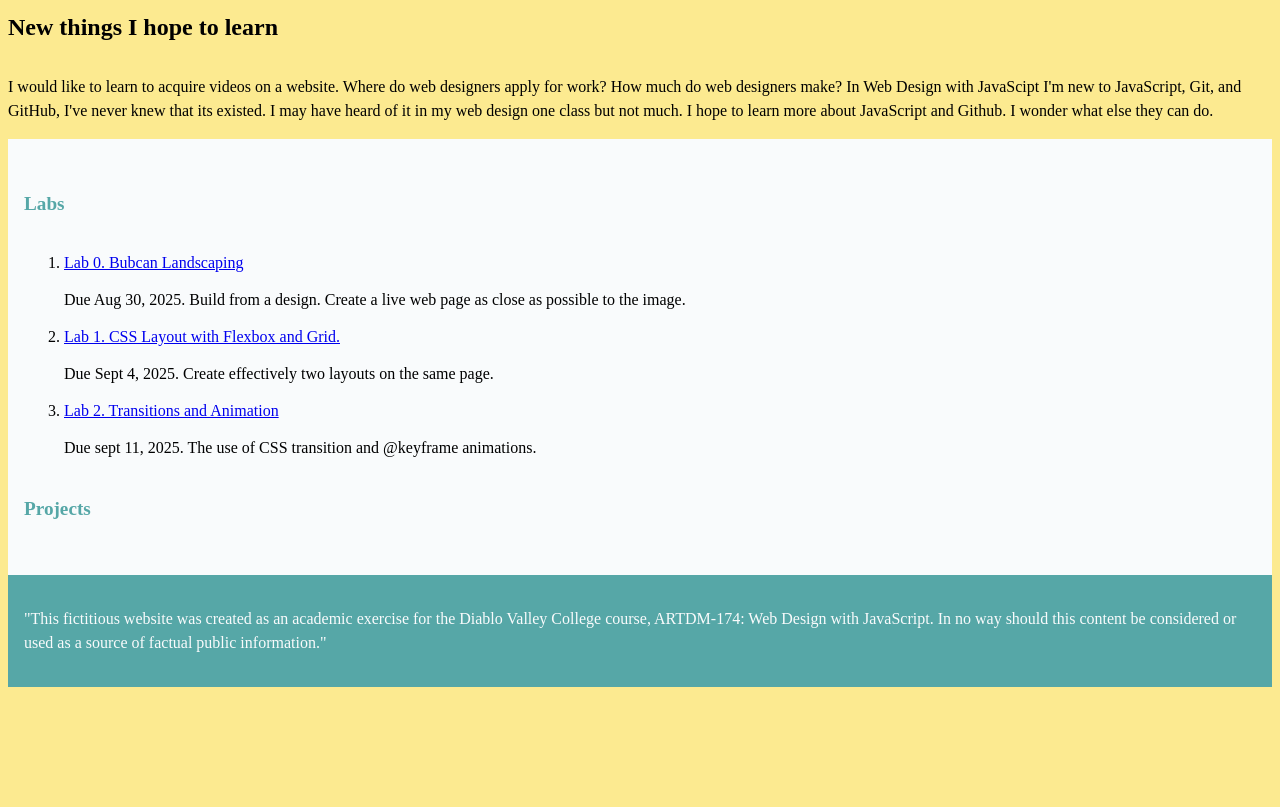
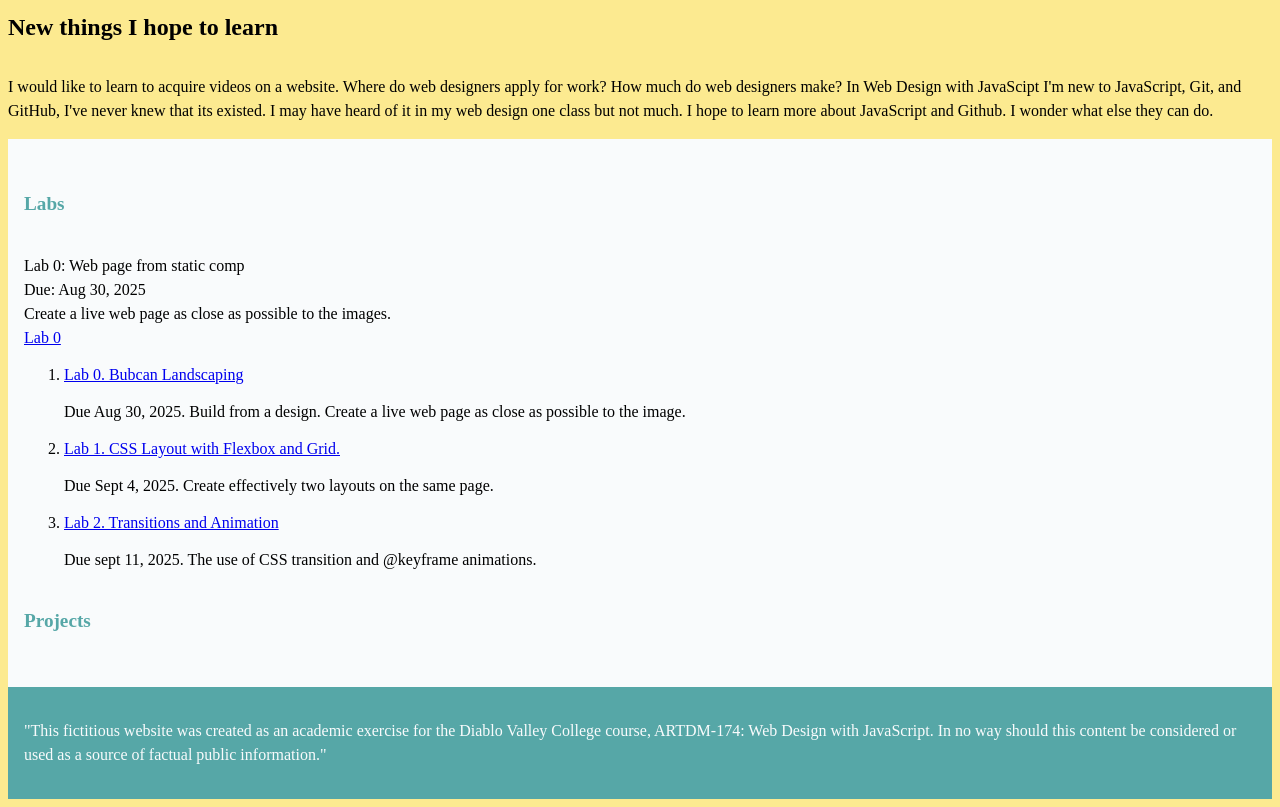
Before and after one commit to bryan174-web/artdm174, a plain HTML site: page index.html in a window 1280 px wide. Shown: the part 734-1541 px from the top of the page. Before the commit the page ends 1429 px from the top, so only its background shows below. Drawn offline with Linux system fonts and the light colour scheme.

Commit message:
changed link

```diff
--- a/index.html
+++ b/index.html
@@ -50,6 +50,13 @@ not much.  I hope to learn more about JavaScript and Github. I wonder what else
 </p>
 <section>
 <h4>Labs</h4>
+<p>Lab 0: Web page from static comp<br>
+    Due: Aug 30, 2025<br>
+     Create a live web page as close as possible to
+    the images.<br>
+    <a href="https://github.com/bryan174-web/lab0.1.git" target="_blank">Lab 0</a>
+
+</p>
 <ol>
     <li><a href="artdm174/labs/lab0/index.html" title="Bubcan Landscaping" target="_blank">Lab 0. Bubcan Landscaping</a></li>
    <p>Due Aug 30, 2025.  Build from a design.  Create a live web page as close as possible to
```
